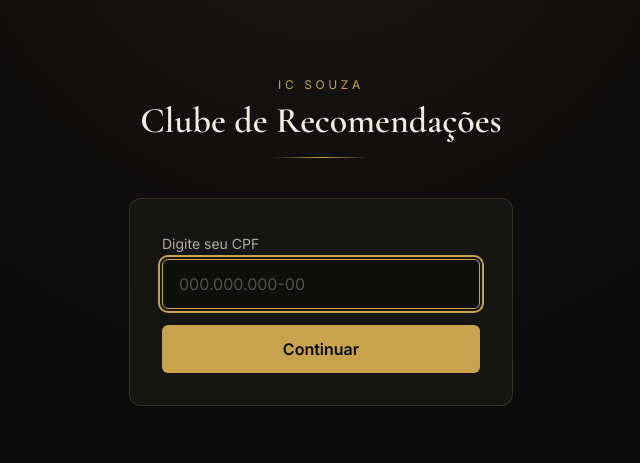
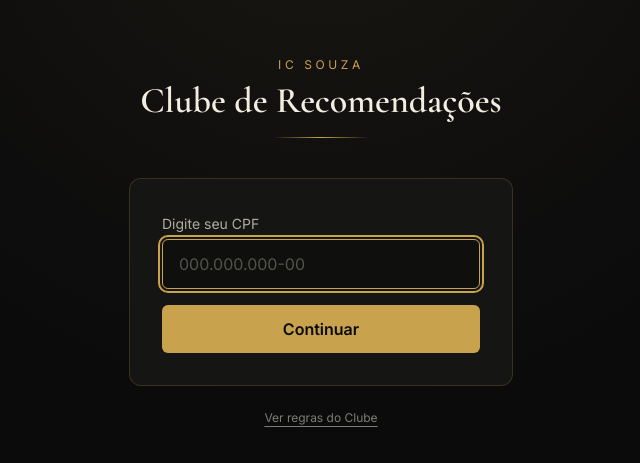
Before and after one commit to icaroms13/Clube-icsouza, a Next.js app: page / in a window 1280 px wide. Shown: the part 159-622 px from the top of the page, without its empty margins (319-959 px from the left). Built offline with nearby package versions, Linux system fonts and the light colour scheme.

Commit message:
Add files via upload

```diff
--- a/app/page.tsx
+++ b/app/page.tsx
@@ -2,7 +2,8 @@
 
 import { useState, useTransition } from "react";
 import { useRouter } from "next/navigation";
-import { checkCpf, createPassword, login } from "@/app/actions/auth";
+import { checkCpf, createPassword, login, getPublicRulesText } from "@/app/actions/auth";
+import RulesModal from "@/components/RulesModal";
 
 type Stage = "cpf" | "set_password" | "login_password";
 
@@ -16,6 +17,15 @@ export default function HomePage() {
   const [confirmPassword, setConfirmPassword] = useState("");
   const [email, setEmail] = useState("");
   const [error, setError] = useState("");
+  const [showRules, setShowRules] = useState(false);
+  const [rulesText, setRulesText] = useState("");
+
+  function openRules() {
+    setShowRules(true);
+    if (!rulesText) {
+      getPublicRulesText().then(setRulesText).catch(() => setRulesText("Não foi possível carregar as regras agora. Tente de novo."));
+    }
+  }
 
   function handleCpfSubmit(e: React.FormEvent) {
     e.preventDefault();
@@ -166,7 +176,17 @@ export default function HomePage() {
             </form>
           )}
         </div>
+
+        <button
+          type="button"
+          onClick={openRules}
+          className="block mx-auto mt-6 text-xs text-bone/50 hover:text-bone/80 underline underline-offset-4"
+        >
+          Ver regras do Clube
+        </button>
       </div>
+
+      {showRules && <RulesModal text={rulesText} onClose={() => setShowRules(false)} />}
     </main>
   );
 }
```
